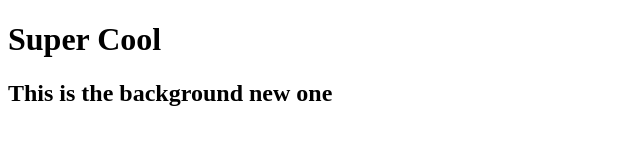
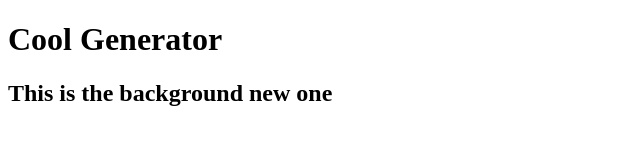
Before and after one commit to dsouzalenroy/background-generator, a plain HTML site: page index.html in a window 1280 px wide. Shown: the whole page, without its empty margins (0-640 px from the left). Drawn offline with Linux system fonts and the light colour scheme.

Commit message:
changing title

```diff
--- a/index.html
+++ b/index.html
@@ -5,7 +5,7 @@
     <title>Cool Background</title>
   </head>
   <body>
-    <h1>Super Cool</h1>
+    <h1>Cool Generator</h1>
     <h2>This is the background new one</h2>
   </body>
 </html>
```
